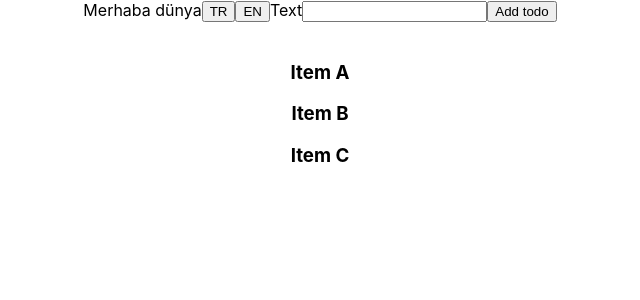
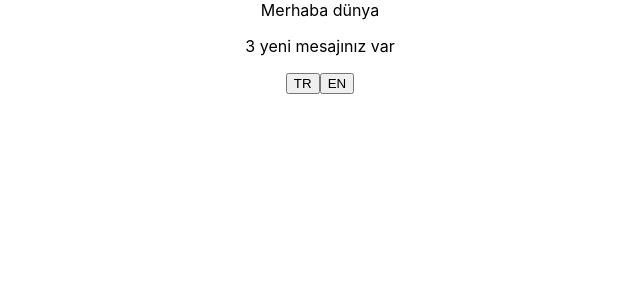
Before and after one commit to osmanbeshirov/unit-testing, a React (Create React App) app: page / in a window 1280 px wide. Shown: the top 300 px of the page, without its empty margins (320-960 px from the left). Built offline with nearby package versions, Linux system fonts and the light colour scheme.

Commit message:
react intl localization first tutorial is done

```diff
--- a/src/App.tsx
+++ b/src/App.tsx
@@ -16,21 +16,34 @@ import { IntlProvider, FormattedMessage, FormattedNumber } from 'react-intl'
 //1. react intl package installed
 //2. react intl imports added
 
-const messages = {
-  title: 'Merhaba dünya'
+const messages: any = {
+
+  'tr-TR': {
+    title: 'Merhaba dünya',
+    description: '3 yeni mesajınız var'
+  },
+  'en-US': {
+    title: 'Hello world',
+    description: 'You have 3 unreading messages'
+  }
 }
 
 function App() {
+  const [lang, setLang] = useState('tr-TR')
   return (
-    <IntlProvider messages={messages} locale="fr" defaultLocale="en">
+    <IntlProvider messages={messages[lang]} locale="fr" defaultLocale="en">
       <div className="App">
         <FormattedMessage id='title' />
+        <p>
+          <FormattedMessage id='description' />
+        </p>
+
         {/* <Counter /> */}
 
-        <button>TR</button>
-        <button>EN</button>
+        <button onClick={() => setLang('tr-TR')}>TR</button>
+        <button onClick={() => setLang('en-US')}>EN</button>
 
-        <Todo />
+        {/* <Todo /> */}
       </div>
     </IntlProvider>
   );
```
